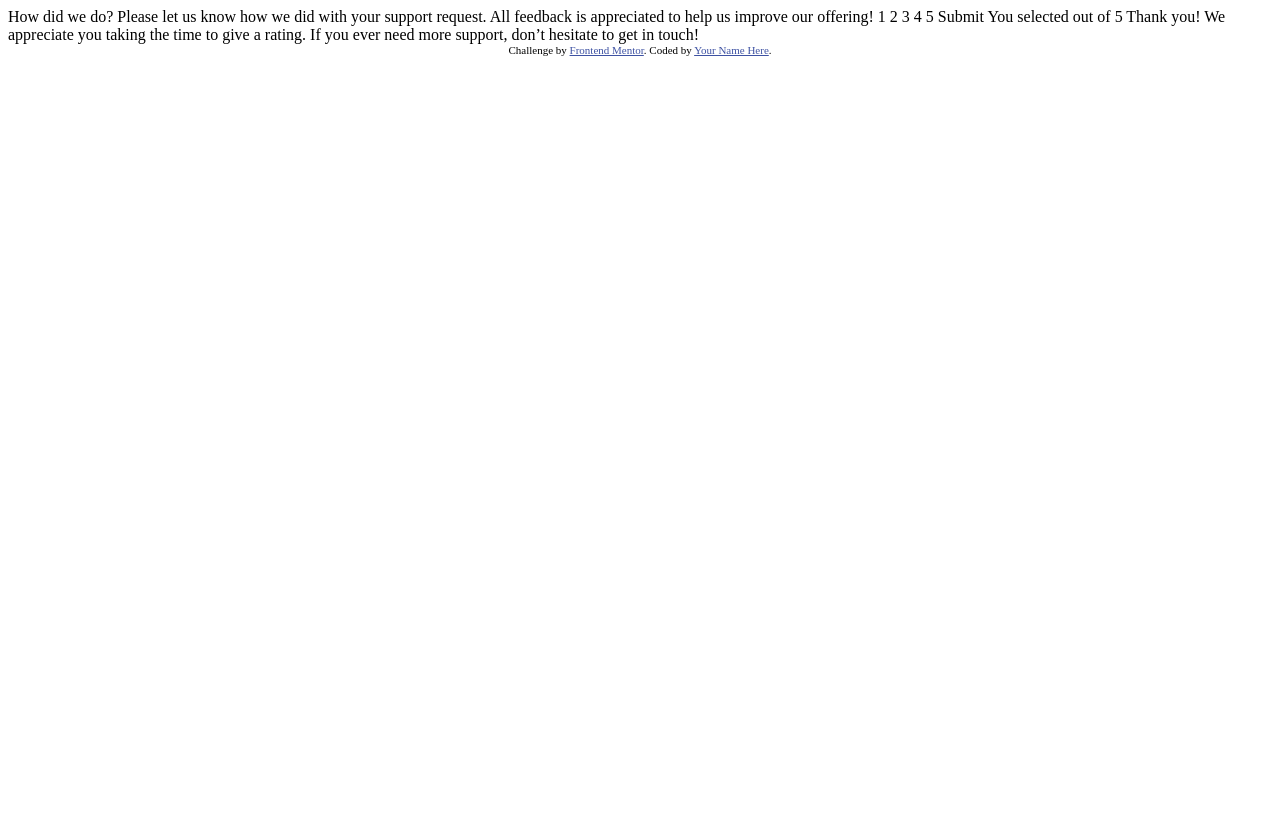
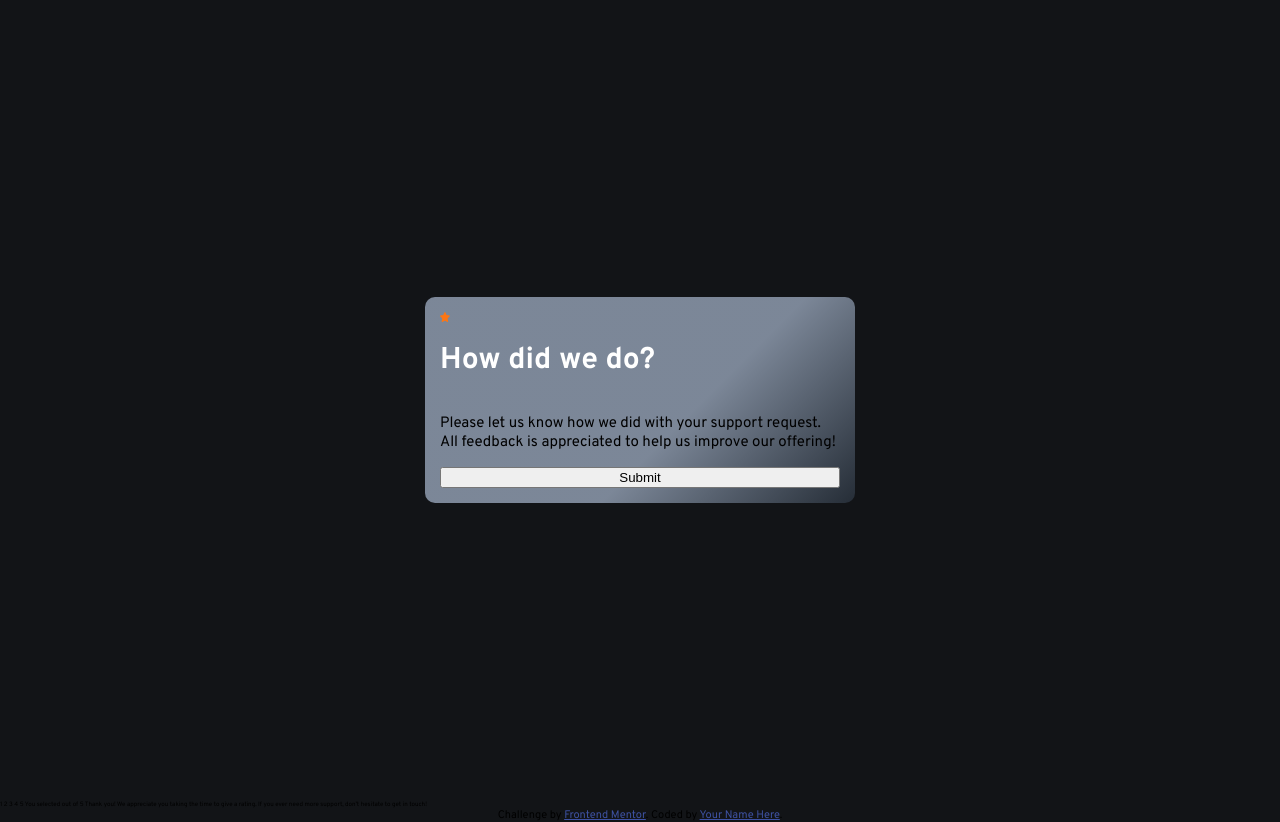
Before and after one commit to AnalystKAL/Interactive-Rating-Component, a plain HTML site: page index.html in a window 1280 px wide. Before the commit the page ends 800 px from the top, so only its background shows below. Drawn offline with Linux system fonts and the light colour scheme.

Commit message:
Added main component and added styling

```diff
--- a/css/style.css
+++ b/css/style.css
@@ -0,0 +1,43 @@
+:root{
+    --orange: hsl(25, 97%, 53%);
+    --white: hsl(0, 0%, 100%);
+    --light-grey: hsl(217, 12%, 63%);
+    --medium-grey: hsl(216, 12%, 54%);
+    --dark-blue: hsl(213, 19%, 18%);
+    --very-dark-blue: hsl(216, 12%, 8%);
+}
+
+html, body {
+    padding: 0;
+    margin: 0;
+    background-color: var(--very-dark-blue);
+    height: 100vh;
+    width: 100vw;
+    font-family: 'Overpass', Arial, Helvetica, sans-serif;
+    font-size: 62.5%;
+}
+
+main{
+    display: flex;
+    width: 100vw;
+    min-height: 100vh;
+    align-items: center;
+    justify-content: center;
+    font-size: 1.5rem;
+}
+
+.card-container {
+    display: flex;
+    background-image: linear-gradient(135deg, var(--medium-grey) 60%, var(--dark-blue));
+    flex-direction: column;
+    max-width: 400px;
+    padding: 1.5rem;
+    border-radius: 10px;
+}
+
+h1{
+    color: var(--white);
+}
+img {
+    max-width: 1rem;
+}
--- a/index.html
+++ b/index.html
@@ -1,49 +1,69 @@
 <!DOCTYPE html>
 <html lang="en">
   <head>
-  <meta charset="UTF-8">
-  <meta name="viewport" content="width=device-width, initial-scale=1.0"> <!-- displays site properly based on user's device -->
+    <meta charset="UTF-8" />
+    <meta name="viewport" content="width=device-width, initial-scale=1.0" />
+    <!-- displays site properly based on user's device -->
 
-  <link rel="icon" type="image/png" sizes="32x32" href="./images/favicon-32x32.png">
+    <link
+      rel="icon"
+      type="image/png"
+      sizes="32x32"
+      href="./images/favicon-32x32.png"
+    />
+    <link rel="stylesheet" href="css/style.css" />
+    <link rel="preconnect" href="https://fonts.googleapis.com" />
+    <link rel="preconnect" href="https://fonts.gstatic.com" crossorigin />
+    <link
+      href="https://fonts.googleapis.com/css2?family=Overpass:wght@400;700&display=swap"
+      rel="stylesheet"
+    />
 
     <title>Frontend Mentor | Interactive rating component</title>
 
     <!-- Feel free to remove these styles or customise in your own stylesheet 👍 -->
     <style>
-    .attribution { font-size: 11px; text-align: center; }
-    .attribution a { color: hsl(228, 45%, 44%); }
+      .attribution {
+        font-size: 11px;
+        text-align: center;
+      }
+      .attribution a {
+        color: hsl(228, 45%, 44%);
+      }
     </style>
   </head>
   <body>
-
+    <main>
+      <div class="card-container">
+        <img src="./images/icon-star.svg" alt="This is an icon star" />
+        <h1>How did we do?</h1>
+        <p>
+          Please let us know how we did with your support request. All feedback
+          is appreciated to help us improve our offering!
+        </p>
+        <button type="button">Submit</button>
+      </div>
+    </main>
     <!-- Rating state start -->
 
-  How did we do?
-
-  Please let us know how we did with your support request. All feedback is appreciated
-  to help us improve our offering!
-
     1 2 3 4 5
-
-  Submit
 
     <!-- Rating state end -->
 
     <!-- Thank you state start -->
 
-  You selected <!-- Add rating here --> out of 5
-
-  Thank you!
-
-  We appreciate you taking the time to give a rating. If you ever need more support,
-  don’t hesitate to get in touch!
+    You selected
+    <!-- Add rating here -->
+    out of 5 Thank you! We appreciate you taking the time to give a rating. If
+    you ever need more support, don’t hesitate to get in touch!
 
     <!-- Thank you state end -->
 
-
     <div class="attribution">
-    Challenge by <a href="https://www.frontendmentor.io?ref=challenge" target="_blank">Frontend Mentor</a>.
-    Coded by <a href="#">Your Name Here</a>.
+      Challenge by
+      <a href="https://www.frontendmentor.io?ref=challenge" target="_blank"
+        >Frontend Mentor</a
+      >. Coded by <a href="#">Your Name Here</a>.
     </div>
   </body>
 </html>
```
Lines whose indentation alone changed are shown as unchanged.
